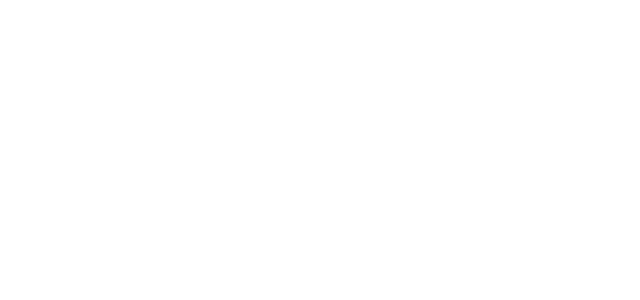
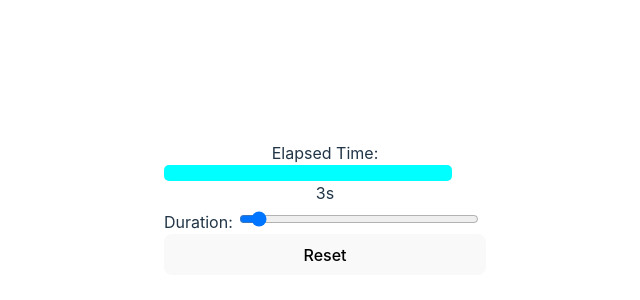
Before and after one commit to LuYujin9/7Guis, a React (Vite) app: page /timerPage in a window 1280 px wide. Before the commit this address had no page. Shown: the part 192-492 px from the top of the page, without its empty margins (315-955 px from the left). Built offline with nearby package versions, Linux system fonts and the light colour scheme.

Commit message:
made the task with useRef

```diff
--- a/src/App.tsx
+++ b/src/App.tsx
@@ -3,6 +3,7 @@
 import { Routes, Route } from "react-router-dom";
 import Homepage from "./pages/homepage.tsx";
 import TemperatureConverterPage from "./pages/temperatureConverter.tsx";
+import TimerPage from "./pages/TimerPage.tsx";
 
 function App() {
   return (
@@ -13,6 +14,7 @@
         path="temperatureConverter"
         element={<TemperatureConverterPage />}
       />
+      <Route path="timerPage" element={<TimerPage />} />
     </Routes>
   );
 }
--- /dev/null
+++ b/src/components/Timer/index.css
@@ -0,0 +1,25 @@
+.time-container {
+  width: 18em;
+  height: 1em;
+  border-radius: 5px;
+  background-color: rgb(204, 204, 228);
+  overflow: hidden;
+}
+
+.time-bar {
+  height: 1em;
+  background-color: aqua;
+  z-index: 3;
+}
+
+.range-input {
+  width: 18em;
+}
+.container {
+  display: flex;
+  flex-direction: column;
+}
+.elabsed-time-container {
+  display: flex;
+  flex-direction: row;
+}
--- /dev/null
+++ b/src/components/Timer/index.tsx
@@ -0,0 +1,76 @@
+import { useEffect, useState, useRef } from "react";
+import "./index.css";
+
+export default function Timer() {
+  const [elapsedTime, setElapsedTime] = useState<number>(0);
+  const [duration, setDuration] = useState<number>(3);
+  const countRef = useRef(0);
+
+  useEffect(() => {
+    countRef.current = duration - elapsedTime;
+    const intervalId = setInterval(() => {
+      handleElapsedTime(intervalId);
+    }, 1000);
+    return () => {
+      clearInterval(intervalId);
+    };
+    //clean up function , clean the first interval. 为什么是一个箭头函数?
+  }, [duration]);
+
+  function handleChangeDuration(event: React.ChangeEvent<HTMLInputElement>) {
+    setDuration(Number(event.target.value));
+  }
+
+  function handleReset() {
+    setElapsedTime(0);
+    setDuration(0);
+  }
+
+  function handleElapsedTime(intervalId: number) {
+    if (countRef.current <= 0) {
+      clearInterval(intervalId);
+      console.log("timer stopped", countRef.current);
+      return;
+    }
+    setElapsedTime((prevSeconds) => prevSeconds + 1); //callback function , 所以它是从内向外的运算,运算使用的是内部return的值,所以不会受state的初始值影响
+    console.log("timer works", countRef.current);
+    countRef.current = countRef.current - 1;
+  }
+
+  return (
+    <>
+      <div className="container">
+        <div className="elapsed-time-container">
+          <p>Elapsed Time:</p>
+          <div className="time-container">
+            <div
+              className="time-bar"
+              style={{ width: calculatePercentage(elapsedTime, duration) }} // in this simple situation , is inline style OK?
+            ></div>
+          </div>
+        </div>
+        <p>{duration}s</p>
+        <label htmlFor="">
+          Duration:
+          <input
+            type="range"
+            name="duration"
+            className="range-input"
+            min={0}
+            max={60}
+            value={duration}
+            onChange={handleChangeDuration}
+          />
+        </label>
+        <button onClick={handleReset}>Reset</button>
+      </div>
+    </>
+  );
+}
+
+function calculatePercentage(Numerator: number, Denominator: number): string {
+  if (Denominator !== 0) {
+    return `${(Numerator / Denominator) * 100}%`;
+  }
+  return "0";
+}
--- /dev/null
+++ b/src/pages/TimerPage.tsx
@@ -0,0 +1,5 @@
+import Timer from "../components/Timer";
+
+export default function TimerPage() {
+  return <Timer />;
+}
--- a/src/pages/homepage.tsx
+++ b/src/pages/homepage.tsx
@@ -10,6 +10,9 @@
         <li>
           <NavLink to="/temperatureConverter">Temperature Converter</NavLink>
         </li>
+        <li>
+          <NavLink to="/timerPage">Timer</NavLink>
+        </li>
       </ul>
     </>
   );
```
